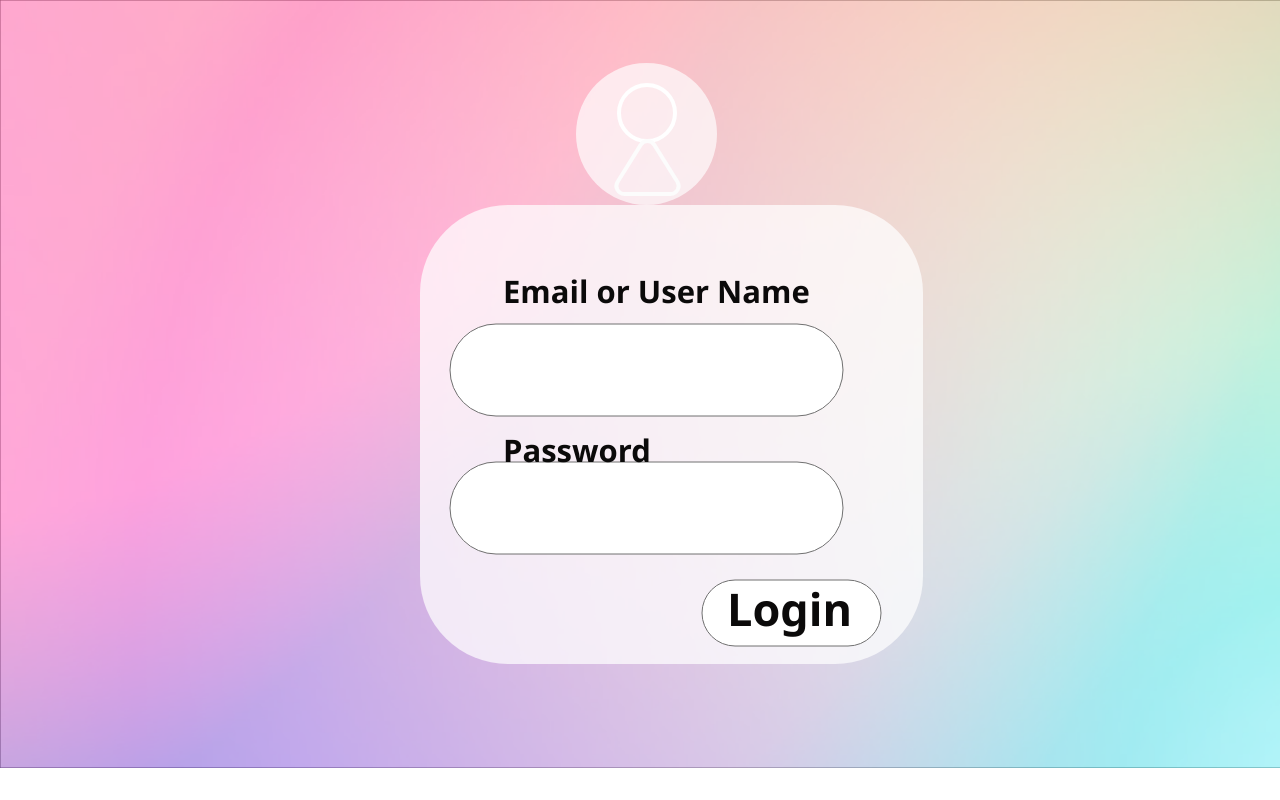
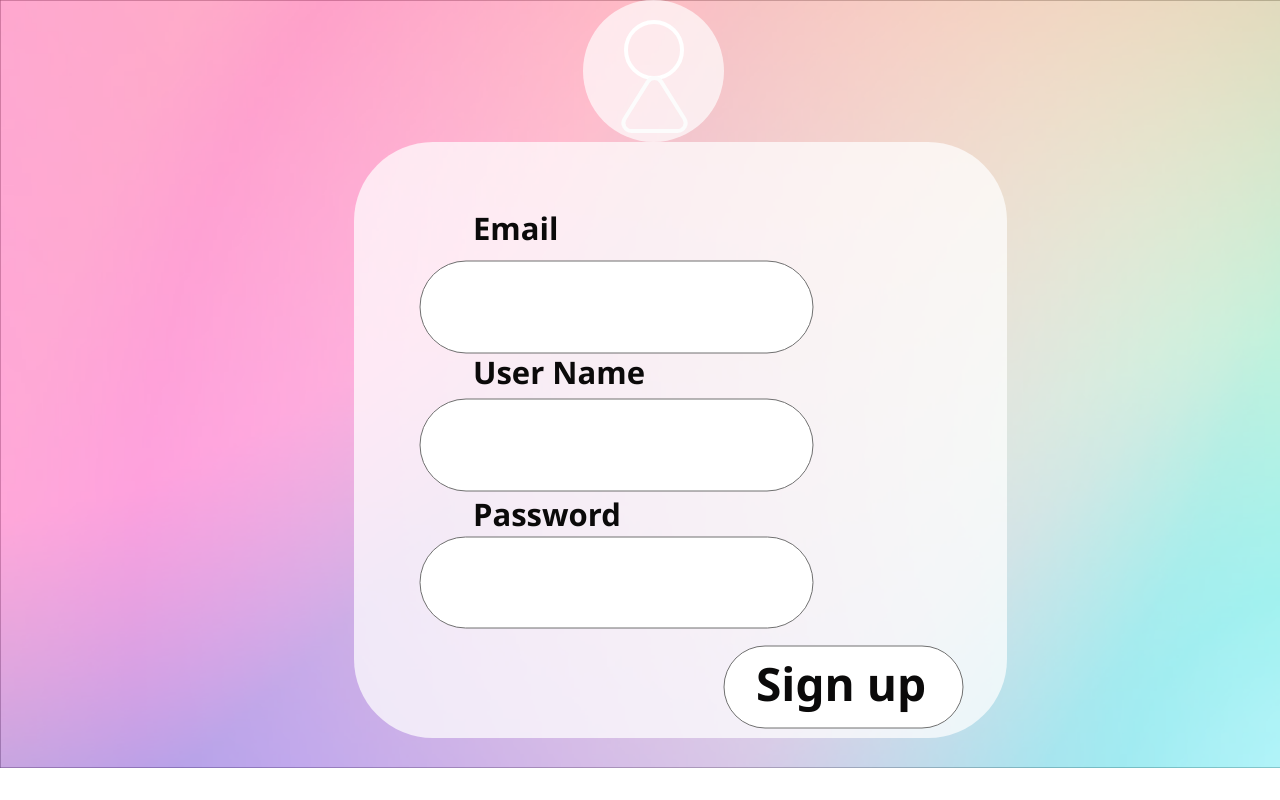
Before and after one commit to Rakeshuxui/Born-Designers-Web, a plain HTML site: page log.html in a window 1280 px wide. Drawn offline with Linux system fonts and the light colour scheme.

Commit message:
Update log.html

```diff
--- a/log.html
+++ b/log.html
@@ -1,19 +1,19 @@
 <!DOCTYPE html>
-<!-- saved from url=(0060)file:///C:/Users/amr_0/OneDrive/Desktop/Custom_Size___2.html -->
-<html><head><meta http-equiv="Content-Type" content="text/html; charset=UTF-8">
-
-<meta http-equiv="X-UA-Compatible" content="IE=edge">
+<html>
+<head>
+<meta charset="utf-8"/>
+<meta http-equiv="X-UA-Compatible" content="IE=edge"/>
 <meta name="viewport" content="width=device-width, initial-scale=1.0">
-<title>Custom Size – 2</title>
+<title>Born Designers</title>
 <style id="applicationStylesheet" type="text/css">
 	.mediaViewInfo {
-		--web-view-name: Custom Size – 2;
-		--web-view-id: Custom_Size__2;
+		--web-view-name: Custom Size – 1;
+		--web-view-id: Custom_Size__1;
 		--web-scale-on-resize: true;
 		--web-enable-deep-linking: true;
 	}
 	:root {
-		--web-view-ids: Custom_Size__2;
+		--web-view-ids: Custom_Size__1;
 	}
 	* {
 		margin: 0;
@@ -21,14 +21,14 @@
 		box-sizing: border-box;
 		border: none;
 	}
-	#Custom_Size__2 {
+	#Custom_Size__1 {
 		position: absolute;
 		width: 1300px;
 		height: 768px;
 		background-color: rgba(255,255,255,1);
 		overflow: hidden;
-		--web-view-name: Custom Size – 2;
-		--web-view-id: Custom_Size__2;
+		--web-view-name: Custom Size – 1;
+		--web-view-id: Custom_Size__1;
 		--web-scale-on-resize: true;
 		--web-enable-deep-linking: true;
 	}
@@ -65,10 +65,10 @@
 	.Rectangle_13 {
 		position: absolute;
 		overflow: visible;
-		width: 503px;
-		height: 459px;
-		left: 420px;
-		top: 205px;
+		width: 653px;
+		height: 596px;
+		left: 354px;
+		top: 142px;
 	}
 	#Rectangle_14 {
 		fill: rgba(255,255,255,1);
@@ -84,15 +84,15 @@
 		overflow: visible;
 		width: 393px;
 		height: 92px;
-		left: 450px;
-		top: 324px;
-	}
-	#Email_or_User_Name {
-		left: 503px;
-		top: 270px;
+		left: 420px;
+		top: 261px;
+	}
+	#Email {
+		left: 473px;
+		top: 207px;
 		position: absolute;
 		overflow: visible;
-		width: 289px;
+		width: 80px;
 		white-space: nowrap;
 		text-align: left;
 		font-family: Segoe UI;
@@ -115,59 +115,43 @@
 		overflow: visible;
 		width: 393px;
 		height: 92px;
-		left: 450px;
-		top: 462px;
-	}
-	#Ellipse_1 {
-		opacity: 0.68;
+		left: 420px;
+		top: 399px;
+	}
+	#Rectangle_16 {
 		fill: rgba(255,255,255,1);
-	}
-	.Ellipse_1 {
-		position: absolute;
-		overflow: visible;
-		width: 141px;
-		height: 142px;
-		left: 576px;
-		top: 63px;
-	}
-	#Ellipse_2 {
-		fill: transparent;
-		stroke: rgba(255,255,255,1);
-		stroke-width: 4px;
+		stroke: rgba(112,112,112,1);
+		stroke-width: 1px;
 		stroke-linejoin: miter;
 		stroke-linecap: butt;
 		stroke-miterlimit: 4;
 		shape-rendering: auto;
 	}
-	.Ellipse_2 {
+	.Rectangle_16 {
 		position: absolute;
 		overflow: visible;
-		width: 56px;
-		height: 56px;
-		left: 619px;
-		top: 85px;
-	}
-	#Polygon_6 {
-		fill: transparent;
-		stroke: rgba(252,252,252,1);
-		stroke-width: 4px;
-		stroke-linejoin: miter;
-		stroke-linecap: butt;
-		stroke-miterlimit: 4;
-		shape-rendering: auto;
-	}
-	.Polygon_6 {
+		width: 393px;
+		height: 91px;
+		left: 420px;
+		top: 537px;
+	}
+	#User_Name {
+		left: 473px;
+		top: 351px;
+		position: absolute;
 		overflow: visible;
-		position: absolute;
-		width: 75px;
-		height: 60px;
-		left: 610px;
-		top: 134px;
-		transform: matrix(1,0,0,1,0,0);
+		width: 161px;
+		white-space: nowrap;
+		text-align: left;
+		font-family: Segoe UI;
+		font-style: normal;
+		font-weight: bold;
+		font-size: 31px;
+		color: rgba(11,10,10,1);
 	}
 	#Password {
-		left: 503px;
-		top: 429px;
+		left: 473px;
+		top: 493px;
 		position: absolute;
 		overflow: visible;
 		width: 138px;
@@ -179,6 +163,53 @@
 		font-size: 31px;
 		color: rgba(11,10,10,1);
 	}
+	#Ellipse_1 {
+		opacity: 0.68;
+		fill: rgba(255,255,255,1);
+	}
+	.Ellipse_1 {
+		position: absolute;
+		overflow: visible;
+		width: 141px;
+		height: 142px;
+		left: 583px;
+		top: 0px;
+	}
+	#Ellipse_2 {
+		fill: transparent;
+		stroke: rgba(255,255,255,1);
+		stroke-width: 4px;
+		stroke-linejoin: miter;
+		stroke-linecap: butt;
+		stroke-miterlimit: 4;
+		shape-rendering: auto;
+	}
+	.Ellipse_2 {
+		position: absolute;
+		overflow: visible;
+		width: 56px;
+		height: 56px;
+		left: 626px;
+		top: 22px;
+	}
+	#Polygon_6 {
+		fill: transparent;
+		stroke: rgba(252,252,252,1);
+		stroke-width: 4px;
+		stroke-linejoin: miter;
+		stroke-linecap: butt;
+		stroke-miterlimit: 4;
+		shape-rendering: auto;
+	}
+	.Polygon_6 {
+		overflow: visible;
+		position: absolute;
+		width: 75px;
+		height: 60px;
+		left: 617px;
+		top: 71px;
+		transform: matrix(1,0,0,1,0,0);
+	}
 	#Rectangle_17 {
 		fill: rgba(255,255,255,1);
 		stroke: rgba(112,112,112,1);
@@ -191,23 +222,23 @@
 	.Rectangle_17 {
 		position: absolute;
 		overflow: visible;
-		width: 179px;
-		height: 66px;
-		left: 702px;
-		top: 580px;
-	}
-	#Login {
-		left: 727px;
-		top: 578px;
+		width: 239px;
+		height: 82px;
+		left: 724px;
+		top: 646px;
+	}
+	#Sign_up {
+		left: 756px;
+		top: 652px;
 		position: absolute;
 		overflow: visible;
-		width: 119px;
+		width: 165px;
 		white-space: nowrap;
 		text-align: left;
 		font-family: Segoe UI;
 		font-style: normal;
 		font-weight: bold;
-		font-size: 45px;
+		font-size: 46px;
 		color: rgba(11,10,10,1);
 	}
 </style>
@@ -3123,28 +3154,38 @@ window.application = new Application();
 </script>
 </head>
 <body>
-<div id="Custom_Size__2" style="transform-origin: 0px 0px;">
-	<img id="Image_2" src="./sign_files/Image_2.png" srcset="Image_2.png 1x, Image_2@2x.png 2x">
+<div id="Custom_Size__1">
+	<img id="Image_2" src="Image_2.png" srcset="Image_2.png 1x, Image_2@2x.png 2x">
 
 	<svg class="Rectangle_12">
 		<rect id="Rectangle_12" rx="0" ry="0" x="0" y="0" width="1300" height="768">
 		</rect>
 	</svg>
 	<svg class="Rectangle_13">
-		<rect id="Rectangle_13" rx="88" ry="88" x="0" y="0" width="503" height="459">
+		<rect id="Rectangle_13" rx="79" ry="79" x="0" y="0" width="653" height="596">
 		</rect>
 	</svg>
 	<svg class="Rectangle_14">
 		<rect id="Rectangle_14" rx="46" ry="46" x="0" y="0" width="393" height="92">
 		</rect>
 	</svg>
-	<div id="Email_or_User_Name">
-		<span>Email or User Name</span>
+	<div id="Email">
+		<span>Email</span>
 	</div>
 	<svg class="Rectangle_15">
 		<rect id="Rectangle_15" rx="46" ry="46" x="0" y="0" width="393" height="92">
 		</rect>
 	</svg>
+	<svg class="Rectangle_16">
+		<rect id="Rectangle_16" rx="45.5" ry="45.5" x="0" y="0" width="393" height="91">
+		</rect>
+	</svg>
+	<div id="User_Name">
+		<span>User Name</span>
+	</div>
+	<div id="Password">
+		<span>Password</span>
+	</div>
 	<svg class="Ellipse_1">
 		<ellipse id="Ellipse_1" rx="70.5" ry="71" cx="70.5" cy="71">
 		</ellipse>
@@ -3154,19 +3195,16 @@ window.application = new Application();
 		</ellipse>
 	</svg>
 	<svg class="Polygon_6" viewBox="0 0 75 60">
-		<path id="Polygon_6" d="M 30.71601104736328 10.85437774658203 C 33.84934997558594 5.841032981872559 41.15064239501953 5.841032981872559 44.28398132324219 10.85437774658203 L 67.35000610351562 47.76000595092773 C 70.68024444580078 53.0883903503418 66.84950256347656 60 60.56601715087891 60 L 14.43398189544678 60 C 8.150497436523438 60 4.319754600524902 53.0883903503418 7.649993896484375 47.76000595092773 Z">
+		<path id="Polygon_6" d="M 30.71599006652832 10.8543815612793 C 33.84932708740234 5.841036319732666 41.1506233215332 5.841033458709717 44.28396224975586 10.85437679290771 L 67.34999847412109 47.76000595092773 C 70.68024444580078 53.0883903503418 66.84950256347656 60 60.56601333618164 60 L 14.43397521972656 60 C 8.150491714477539 60 4.31974983215332 53.08839416503906 7.649987697601318 47.760009765625 Z">
 		</path>
 	</svg>
-	<div id="Password">
-		<span>Password</span>
-	</div>
 	<svg class="Rectangle_17">
-		<rect id="Rectangle_17" rx="33" ry="33" x="0" y="0" width="179" height="66">
+		<rect id="Rectangle_17" rx="41" ry="41" x="0" y="0" width="239" height="82">
 		</rect>
 	</svg>
-	<div id="Login">
-		<span>Login</span>
+	<div id="Sign_up">
+		<span>Sign up</span>
 	</div>
 </div>
-
-</body></html>
+</body>
+</html>
```
